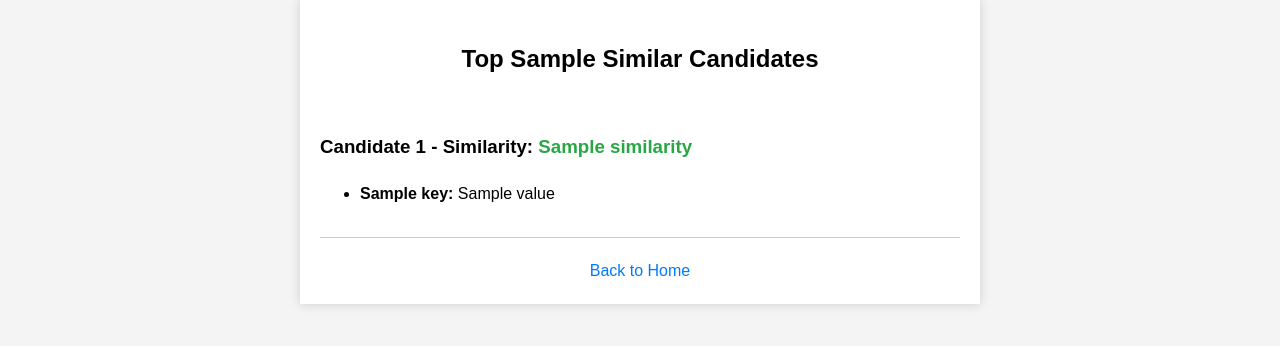
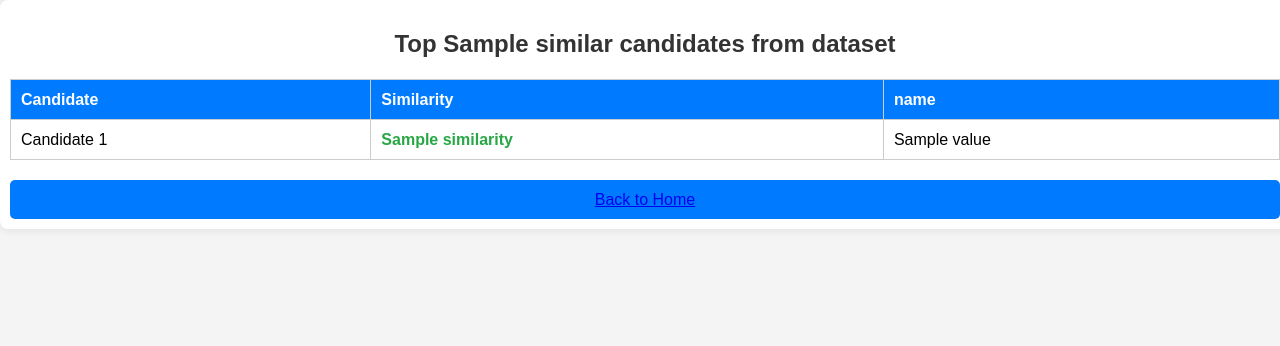
Before and after one commit to AshuutoshVish/Recommender-System-Web-app, a Flask app: template templates/result.html in a window 1280 px wide. Shown: the top 346 px of the page. Run offline with Flask 3, Linux system fonts and the light colour scheme; the template is opened without the code that fills it: most values are stand-ins (such as "Sample title", 1, 10 or a date in 2020); parts of the project's set-up code (start-up, migrations or seed data) failed here and were passed over.

```diff
--- a/app.py
+++ b/app.py
@@ -1,4 +1,5 @@
 from flask import Flask, render_template, request
+import gunicorn
 import torch
 import joblib
 import numpy as np
--- a/requirements.txt
+++ b/requirements.txt
@@ -4,3 +4,4 @@ numpy==1.26.4
 pandas==2.2.3
 scikit-learn==1.2.2
 torch==2.5.1
+gunicorn==23.0.0
--- a/templates/result.html
+++ b/templates/result.html
@@ -5,32 +5,110 @@
     <meta name="viewport" content="width=device-width, initial-scale=1.0">
     <title>Candidate Recommendations</title>
     <style>
-        body { font-family: Arial, sans-serif; line-height: 1.6; margin: 0; padding: 0; background: #f4f4f4; }
-        .container { width: 50%; margin: auto; overflow: hidden; background: #fff; padding: 20px; box-shadow: 0 0 10px #ccc; }
-        h2 { text-align: center; }
-        .candidate { border-bottom: 1px solid #ccc; padding: 15px 0; }
-        .candidate:last-child { border-bottom: none; }
-        .similarity { font-weight: bold; color: #28a745; }
-        a { display: block; margin-top: 20px; text-align: center; color: #007bff; text-decoration: none; }
-        a:hover { text-decoration: underline; }
+        body {
+            font-family: Arial, sans-serif;
+            line-height: 1.2;
+            margin: 0;
+            padding: 0;
+            background: #f4f4f4;
+        }
+        .container {
+            width: 100%;
+            max-width: 1270px;
+            margin: auto;
+            background: #fff;
+            padding: 10px;
+            box-shadow: 0 0 10px rgba(0, 0, 0, 0.1);
+            border-radius: 8px;
+        }
+        h2 {
+            text-align: center;
+            color: #333;
+            margin-bottom: 10px;
+        }
+        .table-container {
+            width: 100%;
+            overflow-x: auto;
+            margin-top: 10px;
+        }
+        table {
+            width: 100%;
+            border-collapse: collapse;
+            margin-top: 10px;
+            background: #fff;
+            table-layout: auto;
+            word-wrap: break-word;
+        }
+        th, td {
+            border: 1px solid #ccc;
+            padding: 10px;
+            text-align: left;
+            white-space: normal;
+            word-break: break-word;
+        }
+        th {
+            background: #007bff;
+            color: white;
+        }
+        .similarity {
+            font-weight: bold;
+            color: #28a745;
+        }
+        .footer {
+            text-align: center;
+            margin-top: 20px;
+            padding: 10px;
+            background: #007bff;
+            color: white;
+            border-radius: 5px;
+        }
+
+        /* Responsive Design */
+        @media (max-width: 768px) {
+            .container {
+                width: 95%;
+                padding: 15px;
+            }
+            table {
+                font-size: 14px;
+            }
+            th, td {
+                padding: 6px;
+            }
+        }
     </style>
 </head>
 <body>
-<div class="container">
-    <h2>Top {{ top_n }} Similar Candidates</h2>
-    {% for candidate in candidates %}
-        <div class="candidate">
-            <h3>Candidate {{ candidate.index }} - Similarity: <span class="similarity">{{ candidate.similarity }}</span>
-            </h3>
-            <ul>
-                {% for key, value in candidate.details.items() %}
-                    <li><strong>{{ key }}:</strong> {{ value }}</li>
-                {% endfor %}
-            </ul>
+    <div class="container">
+        <h2>Top {{ top_n }} similar candidates from dataset</h2>
+        <div class="table-container">
+            <table>
+                <thead>
+                    <tr>
+                        <th>Candidate</th>
+                        <th>Similarity</th>
+                        {% for key in candidates[0].details.keys() %}
+                            <th>{{ key }}</th>
+                        {% endfor %}
+                    </tr>
+                </thead>
+                <tbody>
+                    {% for candidate in candidates %}
+                    <tr>
+                        <td>Candidate {{ candidate.index }}</td>
+                        <td class="similarity">{{ candidate.similarity }}</td>
+                        {% for value in candidate.details.values() %}
+                            <td>{{ value }}</td>
+                        {% endfor %}
+                    </tr>
+                    {% endfor %}
+                </tbody>
+            </table>
         </div>
-    {% endfor %}
 
-    <a href="/">Back to Home</a>
-</div>
+        <div class="footer">
+            <a href="/home">Back to Home</a>
+        </div>
+    </div>
 </body>
 </html>
```
Also changed, not shown: templates/index.html (+66 -11 lines), 1 other file.
